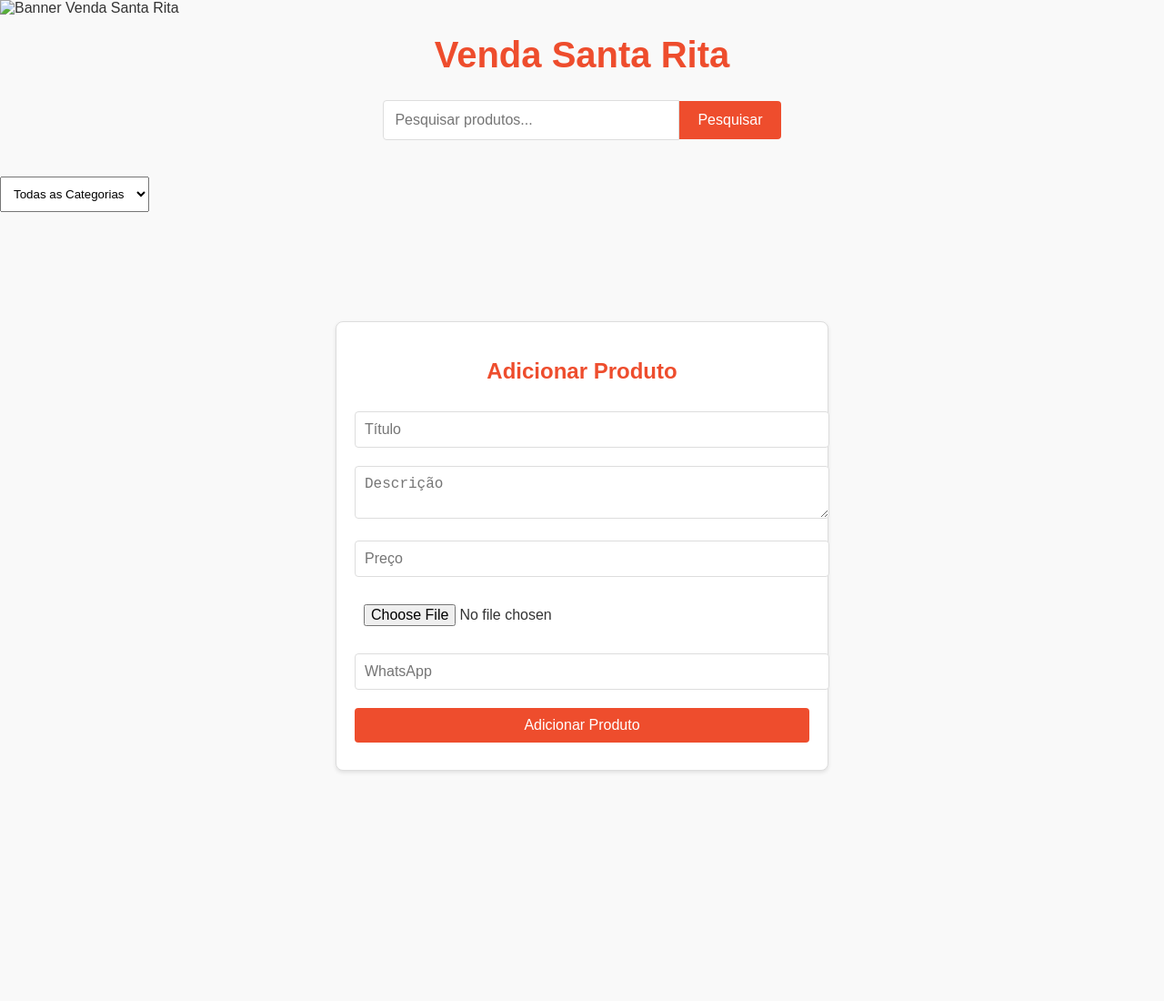
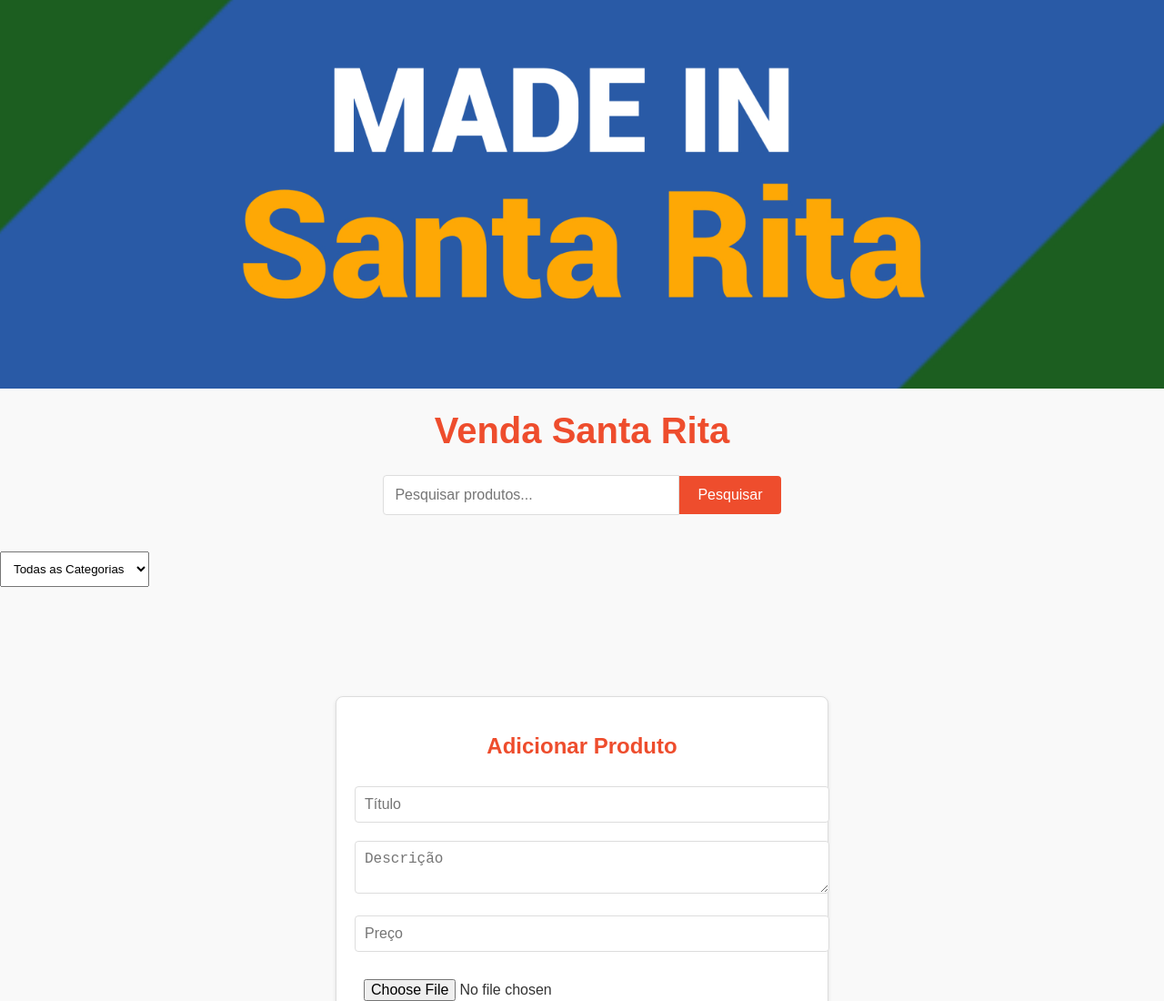
Before and after one commit to DevStudiobr/Vendasrc, a plain HTML site: page index.html in a window 1280 px wide. Shown: the top 1100 px of the page at 91% size. Before the commit the page ends 867 px from the top, so only its background shows below. Drawn offline with Linux system fonts and the light colour scheme; no server answers.

Commit message:
Update index.html

```diff
--- a/index.html
+++ b/index.html
@@ -10,7 +10,7 @@
 </head>
 <body>
     <div class="banner">
-        <img src="banner.jpg" alt="Banner Venda Santa Rita">
+        <img src="madein.jpg" alt="Banner Venda Santa Rita">
     </div>
     <h1>Venda Santa Rita</h1>
     <div class="search-bar">
```
